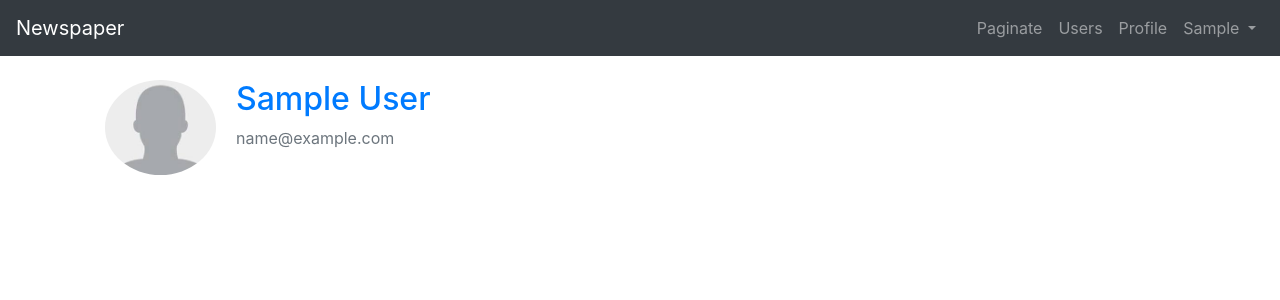
After one commit to Maen22/mvtapp, a Django app: page /users/users-list/ in a window 1280 px wide. The commit adds this page. Shown: the top 300 px of the page. Run offline with Django 3.2, Linux system fonts and the light colour scheme; the visitor is signed in with stand-in values (Sample User, id 1); data comes from the database, SQL or seed files in the repository; some libraries are stand-ins or nearby versions.

Commit message:
List users

```diff
--- /dev/null
+++ b/templates/ListUsers.html
@@ -0,0 +1,43 @@
+{% extends "base.html" %}
+
+{% block title %}Users{% endblock title %}
+
+{% block content %}
+    <div class="content-section">
+        {% for user in object_list %}
+            <div class="media">
+                <img class="rounded-circle account-img" style="width : 10%; margin: 0 20px" src="{{ user.image.url }}">
+                <div class="media-body">
+                    <h2 class="account-heading"><a href="#" data-toggle="modal"
+                                                   data-target='#my{{ user.id|stringformat:"i" }}'>{{ user.first_name }} {{ user.last_name }}</a>
+                    </h2>
+                    <p class="text-secondary">{{ user.email }}</p>
+                </div>
+            </div>
+        {% endfor %}
+    </div>
+    {% for user in object_list %}
+        <div class="modal fade" id='my{{ user.id|stringformat:"i" }}' tabindex="-1" role="dialog" aria-labelledby="exampleModalLabel"
+             aria-hidden="true">
+            <div class="modal-dialog" role="document">
+                <div class="modal-content">
+                    <div class="modal-header">
+                        <h5 class="modal-title" id="exampleModalLabel">User Details</h5>
+                        <button type="button" class="close" data-dismiss="modal" aria-label="Close">
+                            <span aria-hidden="true">&times;</span>
+                        </button>
+                    </div>
+                    <div class="modal-body">
+                        <h4>User First Name: <u>{{ user.first_name }}</u></h4>
+                        <h4> User Last Name: <u>{{ user.last_name }}</u></h4>
+                        <h4> User Gender: <u>{{ user.gender }}</u></h4>
+                        <h4> User Email: <u>{{ user.email }}</u></h4>
+                    </div>
+                    <div class="modal-footer">
+                        <button type="button" class="btn btn-secondary" data-dismiss="modal">Close</button>
+                    </div>
+                </div>
+            </div>
+        </div>
+    {% endfor %}
+{% endblock content %}
--- a/templates/base.html
+++ b/templates/base.html
@@ -23,6 +23,8 @@ bootstrap.min.css" crossorigin="anonymous">
     <div class="collapse navbar-collapse" id="navbarCollapse">
         {% if user.is_authenticated %}
             <ul class="navbar-nav ml-auto">
+                <li class="nav-item"><a class="nav-link" href="{% url 'users-list-paginate' %}">Paginate</a></li>
+                <li class="nav-item"><a class="nav-link" href="{% url 'users-list' %}">Users</a></li>
                 <li class="nav-item"><a class="nav-link" href="{% url 'profile' %}">Profile</a></li>
                 <li class="nav-item">
                     <a class="nav-link dropdown-toggle" href="#" id="userMenu"
--- a/users/urls.py
+++ b/users/urls.py
@@ -1,8 +1,10 @@
 from django.contrib.auth.decorators import login_required
 from django.urls import path
-from .views import SignUpView, UpdateProfileView
+from .views import SignUpView, UpdateProfileView, ListUsers, ListPaginateUsers
 
 urlpatterns = [
     path('signup/', SignUpView.as_view(), name='signup'),
     path('profile/', login_required(UpdateProfileView.as_view()), name='profile'),
+    path('users-list/', login_required(ListUsers.as_view()), name='users-list'),
+    path('users-list-paginate/', login_required(ListPaginateUsers.as_view()), name='users-list-paginate'),
 ]
--- a/users/views.py
+++ b/users/views.py
@@ -2,7 +2,7 @@ from django.contrib.auth.decorators import login_required
 from django.http import HttpResponse
 from django.shortcuts import render
 from django.urls import reverse_lazy
-from django.views.generic import CreateView, UpdateView, FormView
+from django.views.generic import CreateView, UpdateView, FormView, ListView
 from .forms import CustomUserCreationForm, CustomUserChangeForm, CustomUserForm
 from .models import CustomUser
 
@@ -13,9 +13,15 @@ class SignUpView(CreateView):
     template_name = 'signup.html'
 
 
-# @login_required
-# def profile(request):
-#     return render(request, 'profile.html')
+class ListUsers(ListView):
+    queryset = CustomUser.objects.all()
+    template_name = 'ListUsers.html'
+
+
+class ListPaginateUsers(ListView):
+    queryset = CustomUser.objects.all()
+    template_name = 'ListPaginateUsers.html'
+    paginate_by = 3
 
 
 class UpdateProfileView(UpdateView):
@@ -27,10 +33,6 @@ class UpdateProfileView(UpdateView):
         return CustomUser.objects.get(email=self.request.user.email)
 
     def get_initial(self):
-        # initial = super().get_initial()
-        # initial['email'] = self.request.user.email
-        # initial['first_name'] = self.request.user.first_name
-        # initial['last_name'] = self.request.user.last_name
         initial = {
             'email': self.request.user.email,
             'first_name': self.request.user.first_name,
```
Also changed, not shown: templates/ListPaginateUsers.html (added, +28 -0 lines).
